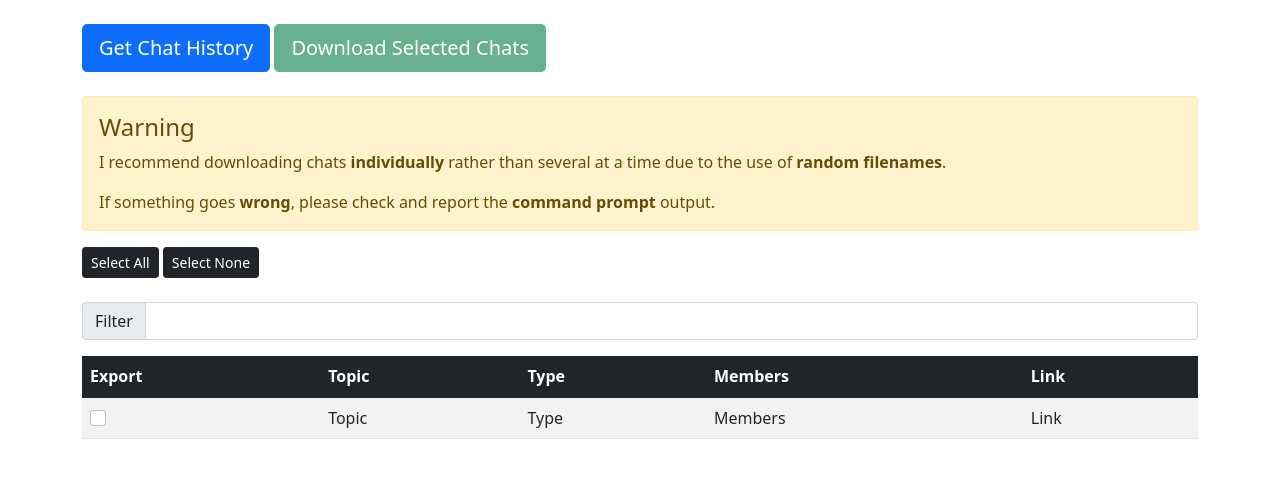
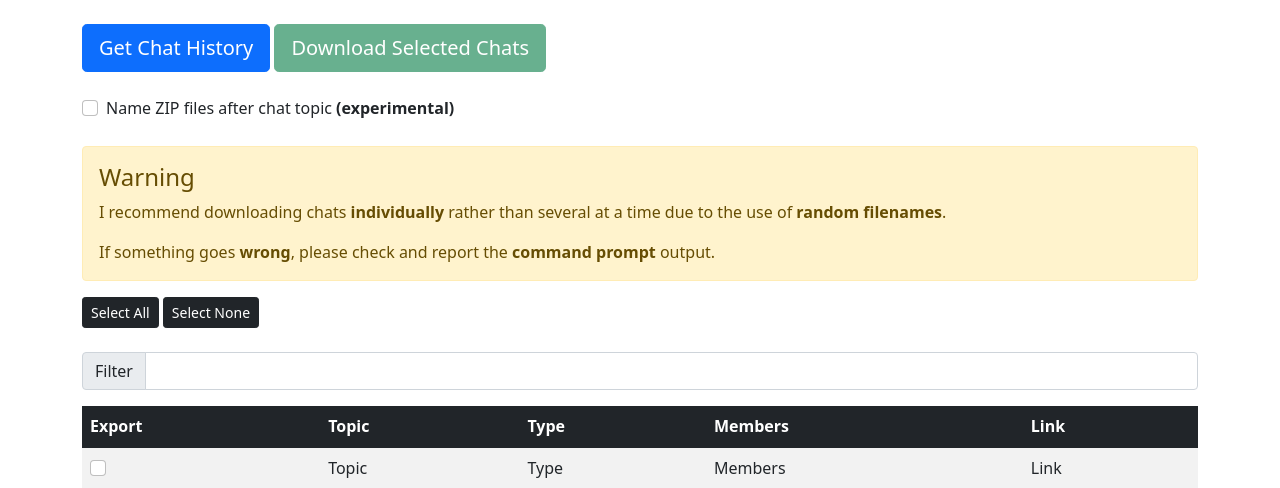
Before and after one commit to KasumiL5x/PyTeamsExporter, a Flask app: template templates/mydata.html in a window 1280 px wide. Shown: the part 57-545 px from the top of the page. Run offline with Flask 2, Linux system fonts and the light colour scheme; the template is opened without the code that fills it, so the values that code supplies are empty; some libraries are stand-ins or nearby versions.

Commit message:
Added the ability to name files based on the topic from the table entry. Sanitizes filename to alphanumerics.

```diff
--- a/templates/mydata.html
+++ b/templates/mydata.html
@@ -47,7 +47,16 @@
 		<!-- Main buttons. -->
 		<button id="get_chats" class="btn btn-primary btn-lg" type="button">Get Chat History</button>
 		<button id="download_chats" class="btn btn-success btn-lg disabled" type="button">Download Selected Chats</button>
+
 		<br/><br/>
+
+		<!-- Extra options. -->
+		<div class="form-check">
+			<input class="form-check-input" type="checkbox" id="chk_friendlynames">
+			<label class="form-check-label" for="chk_friendlynames">Name ZIP files after chat topic <strong>(experimental)</strong></label>
+		</div>
+
+		<br/>
 
 		<div class="alert alert-warning" role="alert">
 			<h4 class="alert-heading">Warning</h4>
@@ -295,6 +304,11 @@
 						chat_id: row_chatid
 					};
 
+					const useFriendlyName = $("#chk_friendlynames").prop("checked");
+					let friendlyName = $(all_table_rows[index]).find("td")[1].innerText; // Second <td> is the topic.
+					// Replaces all non alphanumeric characters with _ then trims multiple _.
+					friendlyName = friendlyName.replace(/[^a-z0-9]/gi, '_').replace(/_{2,}/g, '_');
+
 					// https://stackoverflow.com/a/50920334
 					// use this transport for "binary" data type
 					$.ajaxTransport("+binary", function (options, originalOptions, jqXHR) {
@@ -369,7 +383,7 @@
 							document.body.appendChild(link);
 							link.style = 'display: none';
 							link.href = url;
-							link.download = row_chatid + '.zip';
+							link.download = (useFriendlyName ? friendlyName : row_chatid) + '.zip';
 							link.click();
 
 							setTimeout(() => {
```
